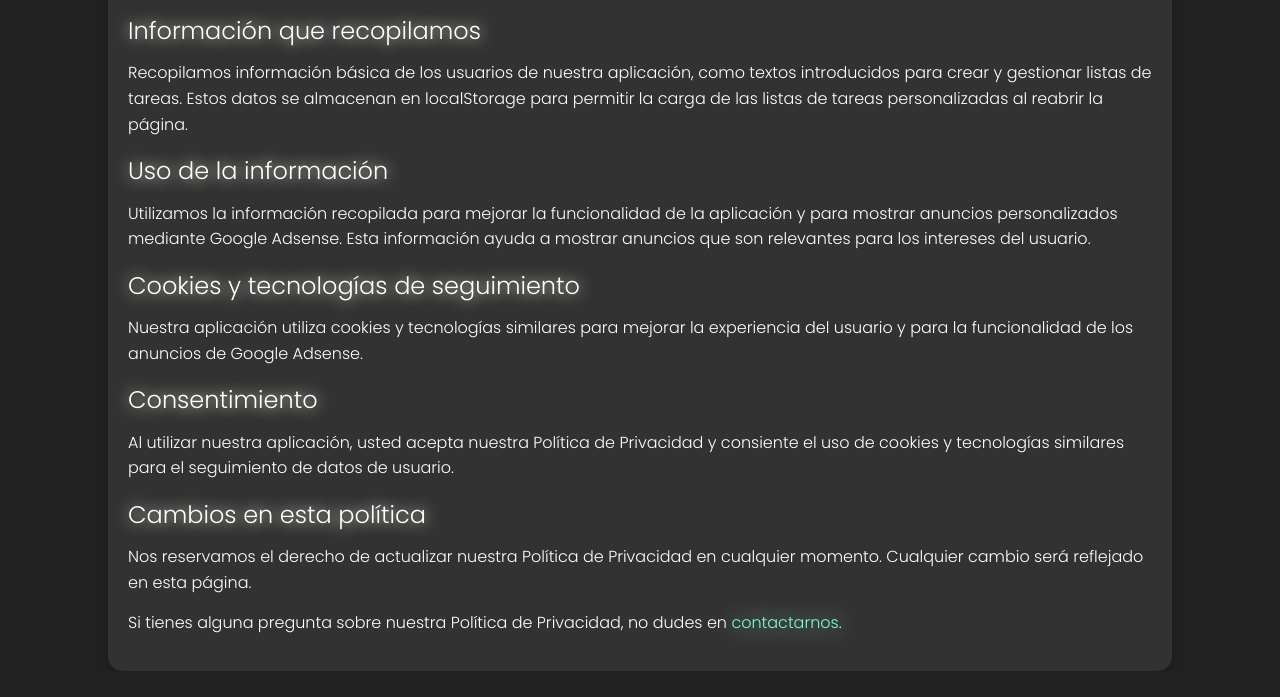
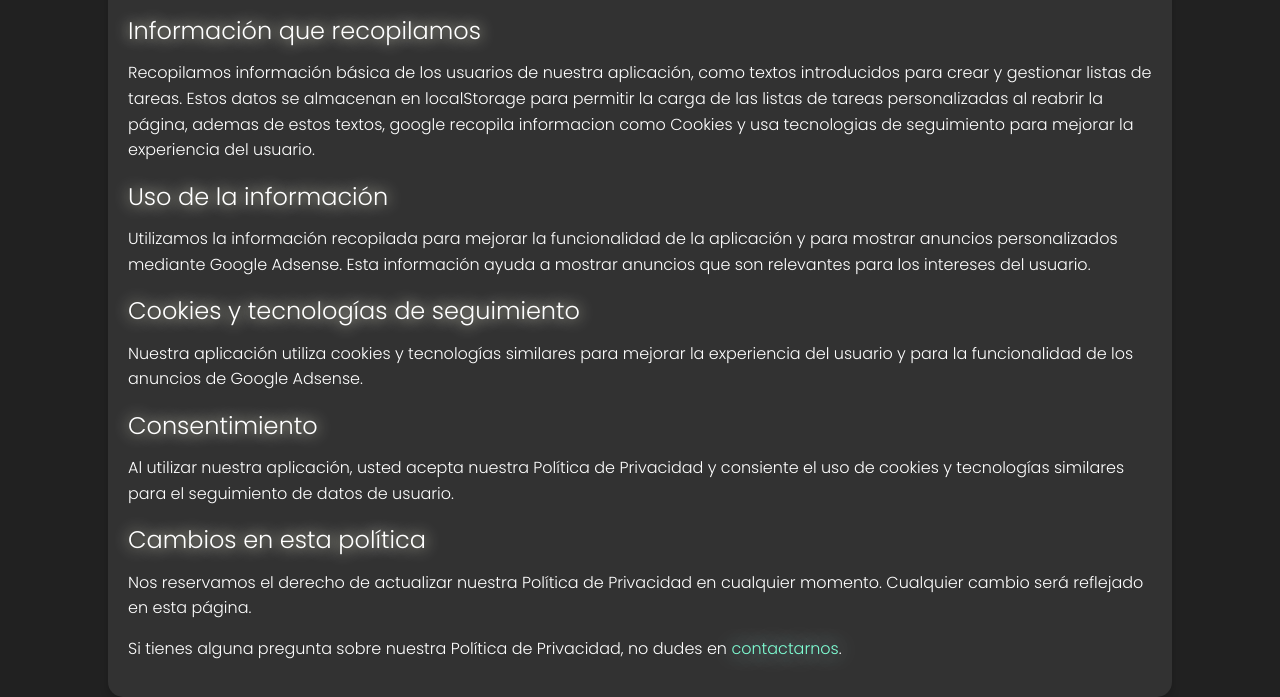
Before and after one commit to Sir-Million/Todo, a plain HTML site: page privacy.html in a window 1280 px wide. Shown: the part 241-938 px from the top of the page. Before the commit the page ends 912 px from the top, so only its background shows below. Drawn offline with Linux system fonts and the light colour scheme.

Commit message:
Update privacy.html

```diff
--- a/privacy.html
+++ b/privacy.html
@@ -14,7 +14,7 @@
             <p>En MicroDevelopers, accesible desde <a href="https://todomillion.vercel.app" target="_blank">la siguiente url</a>, una de nuestras principales prioridades es la privacidad de nuestros visitantes. Este documento de Política de Privacidad contiene los tipos de información que se recopilan y registran por nuestra aplicación Todo List y cómo la utilizamos.</p>
 
             <h2>Información que recopilamos</h2>
-            <p>Recopilamos información básica de los usuarios de nuestra aplicación, como textos introducidos para crear y gestionar listas de tareas. Estos datos se almacenan en localStorage para permitir la carga de las listas de tareas personalizadas al reabrir la página.</p>
+            <p>Recopilamos información básica de los usuarios de nuestra aplicación, como textos introducidos para crear y gestionar listas de tareas. Estos datos se almacenan en localStorage para permitir la carga de las listas de tareas personalizadas al reabrir la página, ademas de estos textos, google recopila informacion como Cookies y usa tecnologias de seguimiento para mejorar la experiencia del usuario.</p>
 
             <h2>Uso de la información</h2>
             <p>Utilizamos la información recopilada para mejorar la funcionalidad de la aplicación y para mostrar anuncios personalizados mediante Google Adsense. Esta información ayuda a mostrar anuncios que son relevantes para los intereses del usuario.</p>
```
